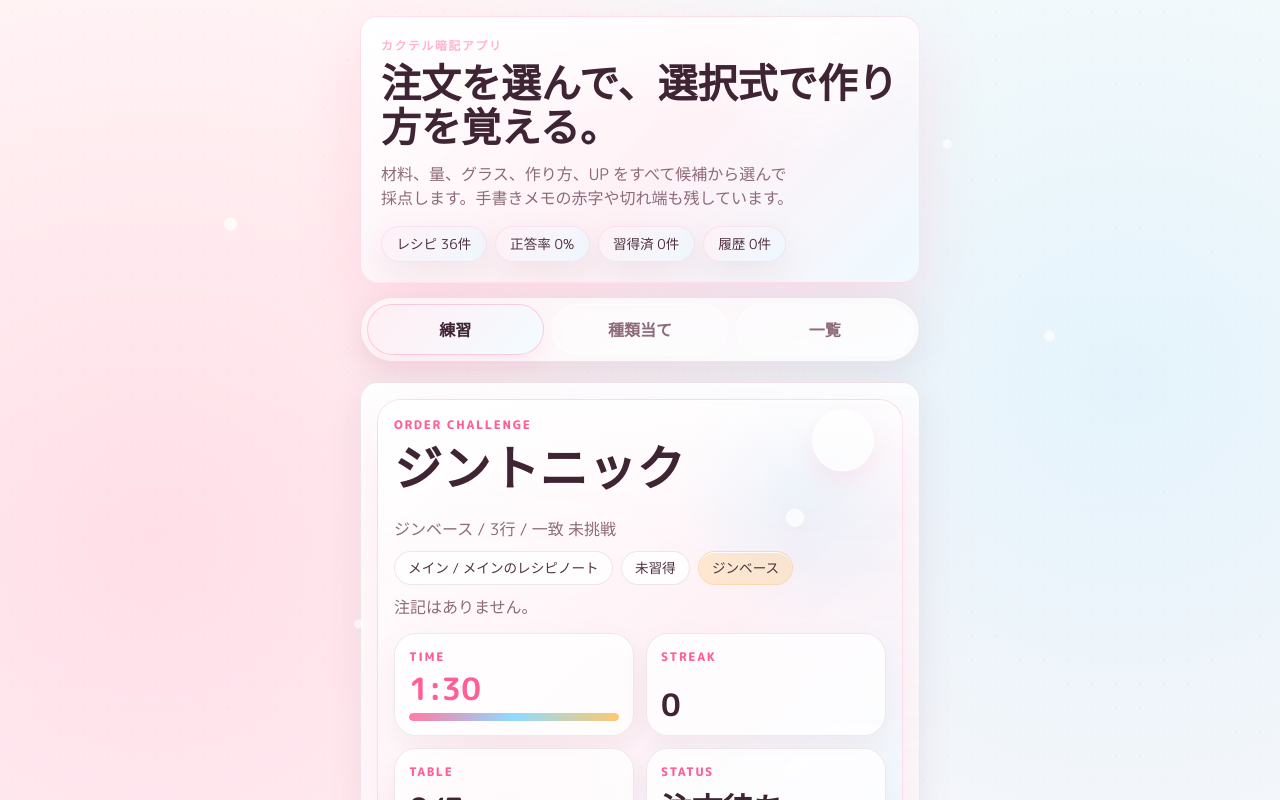
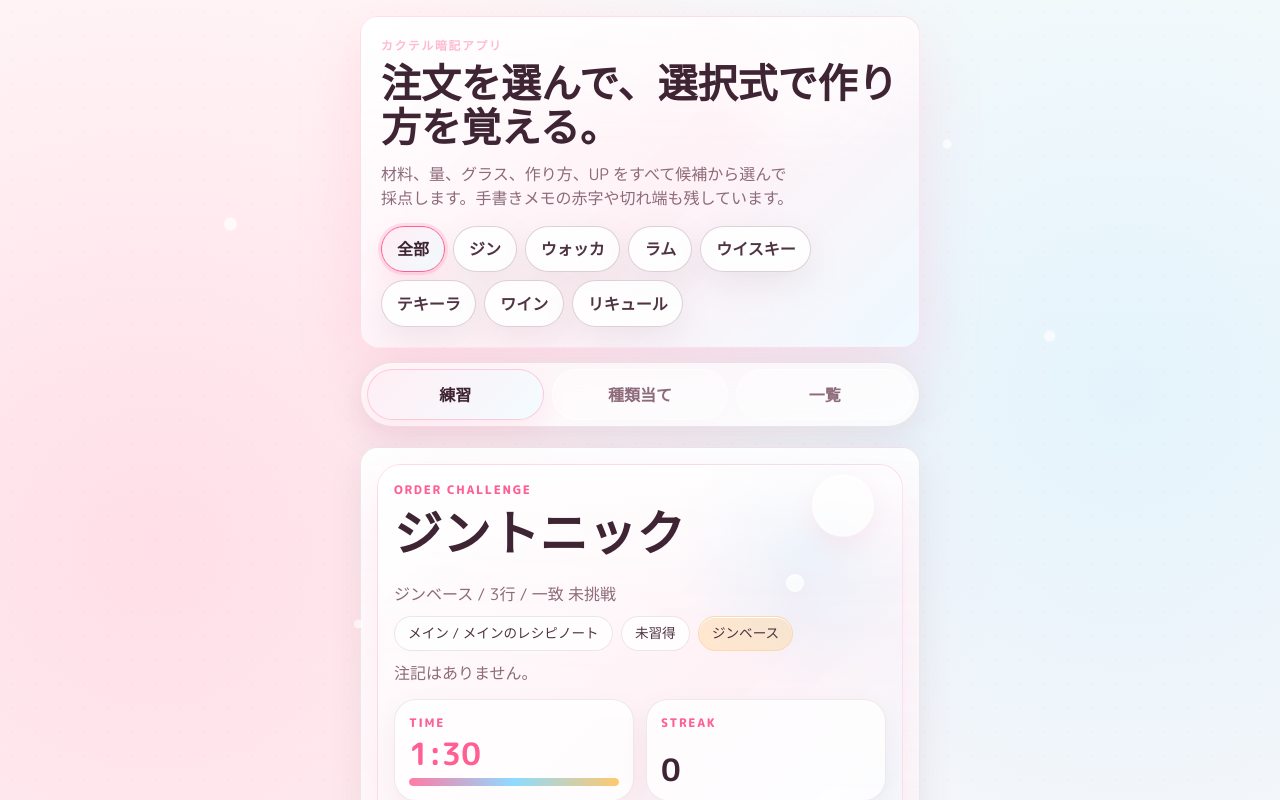
Before and after one commit to akakirishima/cocktail-memory, a Next.js app: page / in a window 1280 px wide. Shown: the top 800 px of the page. Built offline with nearby package versions, Linux system fonts and the light colour scheme; a web font is replaced by a local one.

Commit message:
Add practice base filter chips to hero

```diff
--- a/app/globals.css
+++ b/app/globals.css
@@ -238,6 +238,12 @@ select:focus-visible {
   max-width: 42ch;
 }
 
+.hero__scope {
+  position: relative;
+  z-index: 1;
+  margin-top: 14px;
+}
+
 .eyebrow {
   margin: 0;
   letter-spacing: 0.14em;
@@ -1642,6 +1648,28 @@ select:focus-visible {
   width: 100%;
 }
 
+.chip-row--base-filter .filter-chip {
+  flex: 1 1 calc(50% - 8px);
+  min-width: 132px;
+  width: auto;
+  padding-inline: 0.78rem;
+}
+
+.chip-row--hero-scope .filter-chip {
+  flex: 0 0 auto;
+  min-width: 64px;
+  width: auto;
+  min-height: 40px;
+  padding: 0.64rem 0.92rem;
+}
+
+.chip-row--hero-scope .filter-chip.is-active {
+  border-color: var(--accent-strong);
+  box-shadow:
+    0 0 0 3px rgba(255, 95, 147, 0.16),
+    0 12px 24px rgba(255, 123, 165, 0.15);
+}
+
 .button--primary {
   background: linear-gradient(135deg, #ff9ec0 0%, #ff7ba5 60%, #ff95b7 100%);
   color: #fff9fb;
--- a/components/cocktail-study-app.tsx
+++ b/components/cocktail-study-app.tsx
@@ -119,6 +119,7 @@ type AppState = {
   currentRecipeId: string;
   search: string;
   baseFilter: string;
+  practiceBaseFilter: string;
   sourceFilter: SourceFilter;
   scopeFilter: ScopeFilter;
   practiceSources: Record<SourceType, boolean>;
@@ -282,6 +283,7 @@ function createDefaultState(): AppState {
     currentRecipeId: firstRecipeId,
     search: "",
     baseFilter: "all",
+    practiceBaseFilter: "all",
     sourceFilter: "all",
     scopeFilter: "all",
     practiceSources: {
@@ -341,6 +343,7 @@ function mergePersistedState(raw: Partial<AppState> | null | undefined): AppStat
       ...fallback.practiceSources,
       ...(raw.practiceSources || {}),
     },
+    practiceBaseFilter: raw.practiceBaseFilter || fallback.practiceBaseFilter,
     drafts: raw.drafts || {},
     mastered: raw.mastered || {},
     stats: {
@@ -624,9 +627,10 @@ export default function CocktailStudyApp() {
       catalog.recipes.filter(
         (recipe) =>
           recipe.practice &&
+          (state.practiceBaseFilter === "all" || recipe.base === state.practiceBaseFilter) &&
           recipe.sources.some((source) => state.practiceSources[source.type])
       ),
-    [state.practiceSources]
+    [state.practiceBaseFilter, state.practiceSources]
   );
   const baseQuizBaseValues = useMemo(
     () => baseOptions.map((option) => option.id).filter((id) => id && id !== "all"),
@@ -1101,6 +1105,15 @@ export default function CocktailStudyApp() {
     });
   }
 
+  function setPracticeBaseFilter(base: string) {
+    setState((previous) => ({
+      ...previous,
+      practiceBaseFilter: base,
+    }));
+    setFeedback(null);
+    resetChallenge();
+  }
+
   function toggleMastered(recipe: Recipe) {
     setState((previous) => ({
       ...previous,
@@ -1202,6 +1215,31 @@ export default function CocktailStudyApp() {
           sizes="(max-width: 900px) 100vw, 480px"
           priority={className.includes("hero")}
         />
+      </div>
+    );
+  }
+
+  function baseFilterTagLabel(option: (typeof baseOptions)[number]) {
+    if (option.id === "all") {
+      return "全部";
+    }
+    return option.label.replace(/ベース等$/, "").replace(/ベース$/, "");
+  }
+
+  function renderPracticeBaseFilterTags(className = "") {
+    return (
+      <div className={`chip-row chip-row--base-filter ${className}`.trim()} aria-label="出題ベース">
+        {baseOptions.map((option) => (
+          <button
+            key={option.id}
+            type="button"
+            className={`filter-chip ${state.practiceBaseFilter === option.id ? "is-active" : ""}`}
+            onClick={() => setPracticeBaseFilter(option.id)}
+            aria-pressed={state.practiceBaseFilter === option.id}
+          >
+            {baseFilterTagLabel(option)}
+          </button>
+        ))}
       </div>
     );
   }
@@ -2231,12 +2269,7 @@ export default function CocktailStudyApp() {
           <p className="hero__lede">
             材料、量、グラス、作り方、UP をすべて候補から選んで採点します。手書きメモの赤字や切れ端も残しています。
           </p>
-          <div className="badge-row">
-            <span className="chip">レシピ {catalog.recipes.length}件</span>
-            <span className="chip">正答率 {totalAccuracy}%</span>
-            <span className="chip">習得済 {masteredCount}件</span>
-            <span className="chip">履歴 {state.stats.history.length}件</span>
-          </div>
+          <div className="hero__scope">{renderPracticeBaseFilterTags("chip-row--hero-scope")}</div>
         </div>
       </header>
 
```
Also changed, not shown: scripts/test-horizontal-scroll.mjs (+12 -0 lines).
